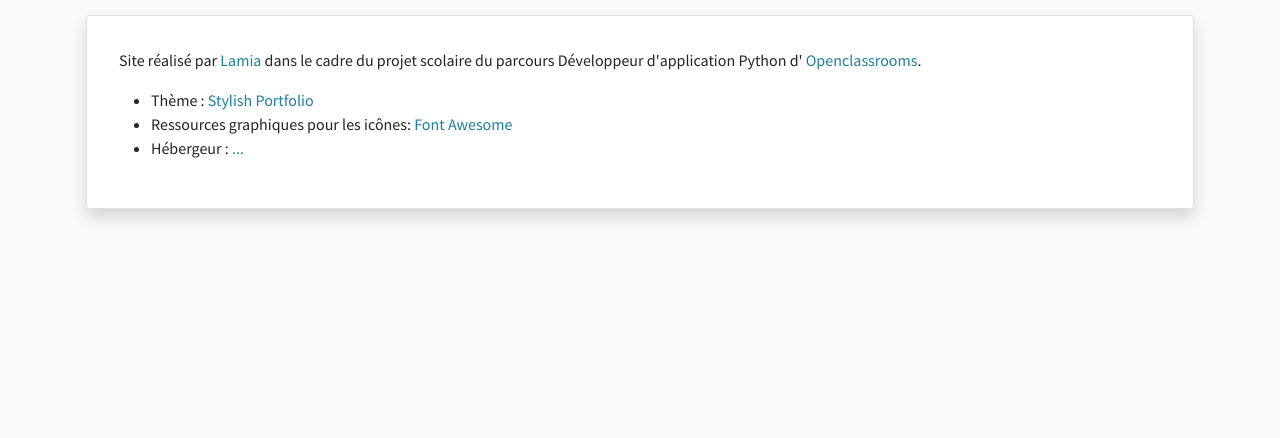
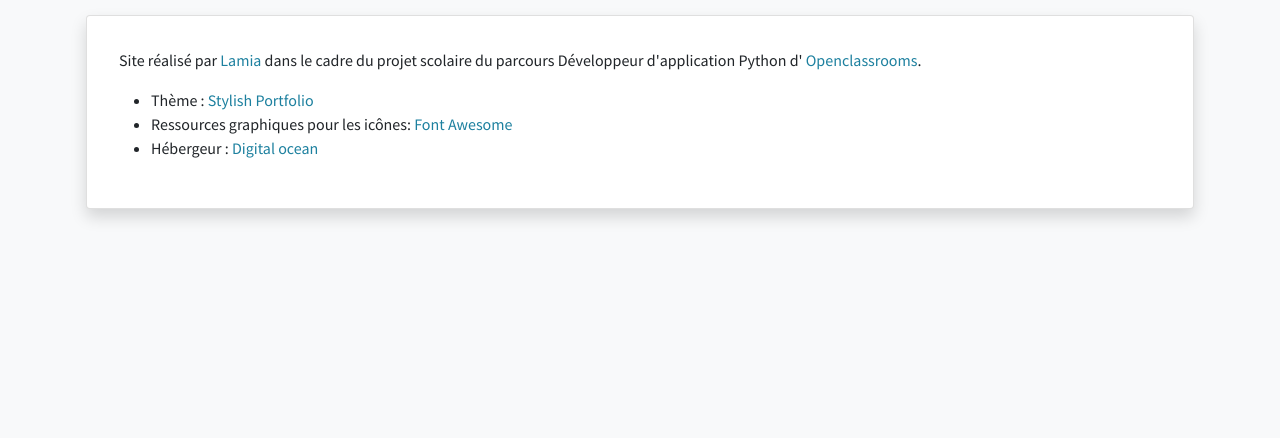
Before and after one commit to Lamia7/MovieLanguage, a Django app: page /legal_notice/ in a window 1280 px wide. Shown: the part 97-535 px from the top of the page. Run offline with Django 3.2, Linux system fonts and the light colour scheme; some libraries are stand-ins or nearby versions.

Commit message:
📝 feat: Add host name on legal notice page

```diff
--- a/templates/quizz/legal_notice.html
+++ b/templates/quizz/legal_notice.html
@@ -47,7 +47,7 @@
 
                 <li>
                   <span class="font-weight-bold">Hébergeur :</span>
-                  <a href="#">...</a>
+                  <a href="https://www.digitalocean.com/">Digital ocean</a>
                 </li>
               </ul>
             </div>
```
